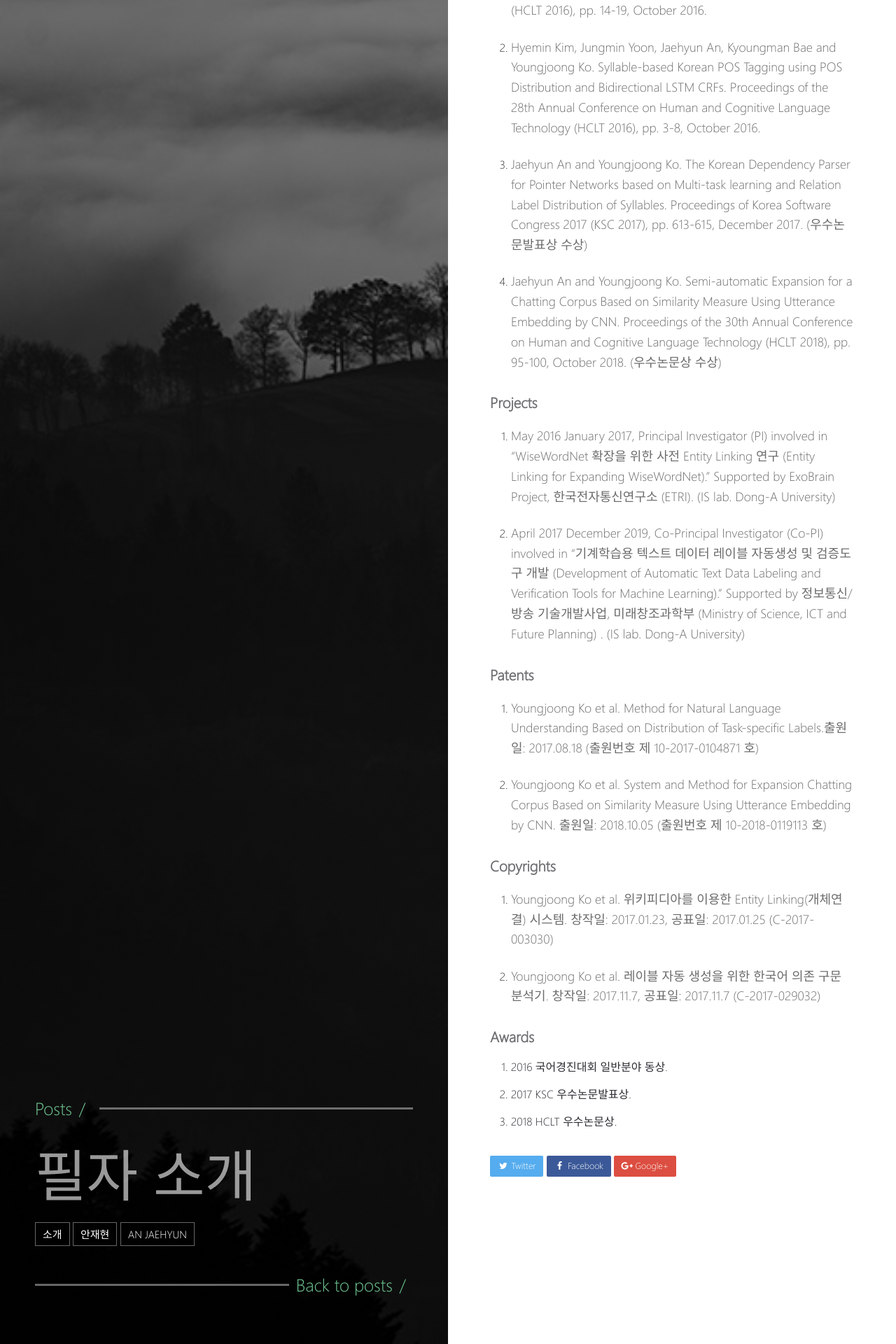
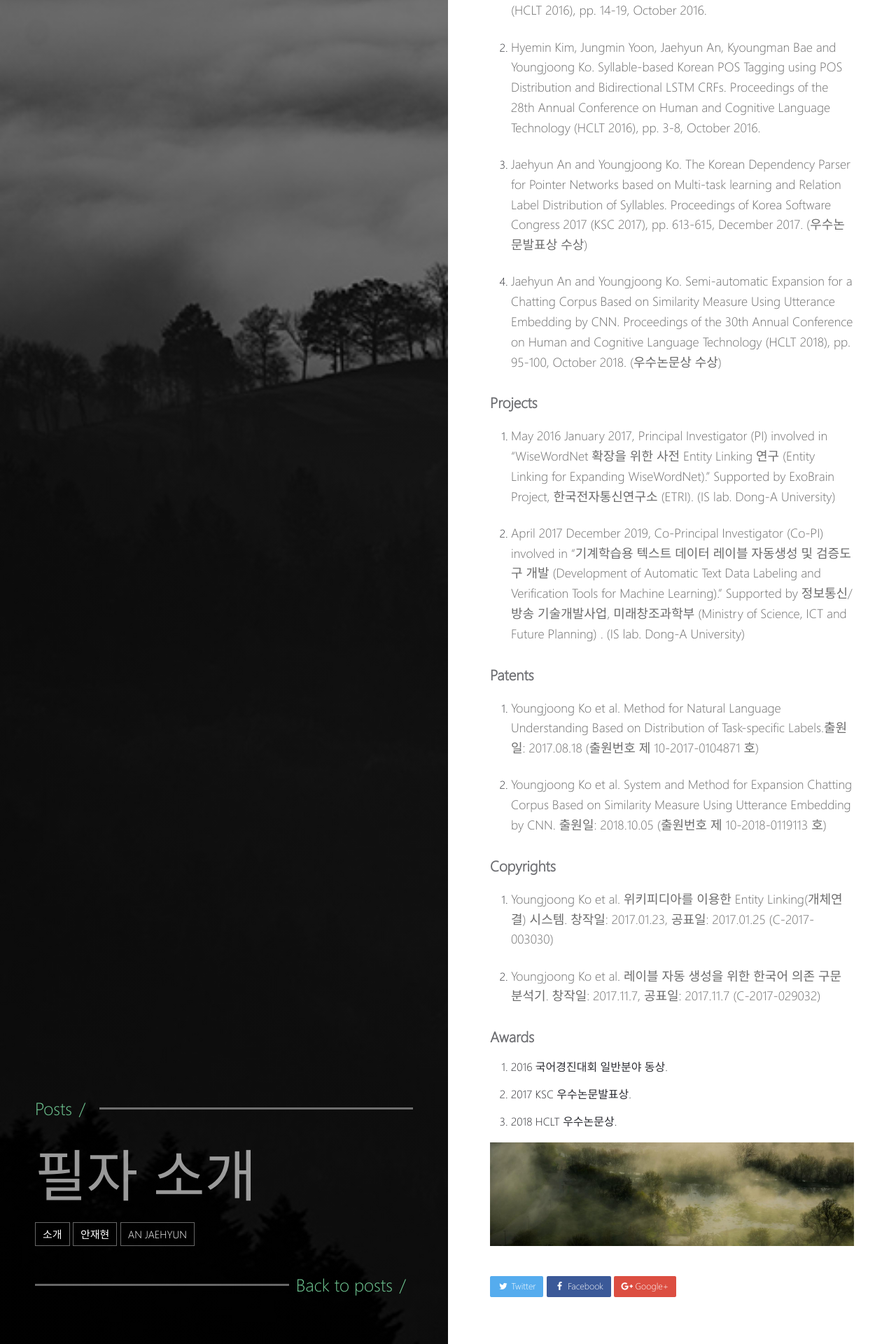
Before and after one commit to anjaehyun17/anjaehyun17.github.io, a Jekyll site: the page built from _posts/2018-12-27-필자_소개.md, in a window 1280 px wide. Shown: the part 837-2757 px from the top of the page at 70% size. Built offline with Jekyll 4.4.1, drawn with Linux system fonts in a browser that asks for light colours.

Commit message:
blog init

```diff
--- a/_posts/2018-12-27-필자_소개.md
+++ b/_posts/2018-12-27-필자_소개.md
@@ -8,6 +8,7 @@ tag:
 
 
 ---
+
 
 ### Journal
 
@@ -60,3 +61,5 @@ tag:
 2. 2017 KSC 우수논문발표상.
 3. 2018 HCLT 우수논문상.
 {: style="text-align: left;"}
+
+![Unsplash image 9]({{ site.url }}/images/unsplash-image-9.jpg)
```
